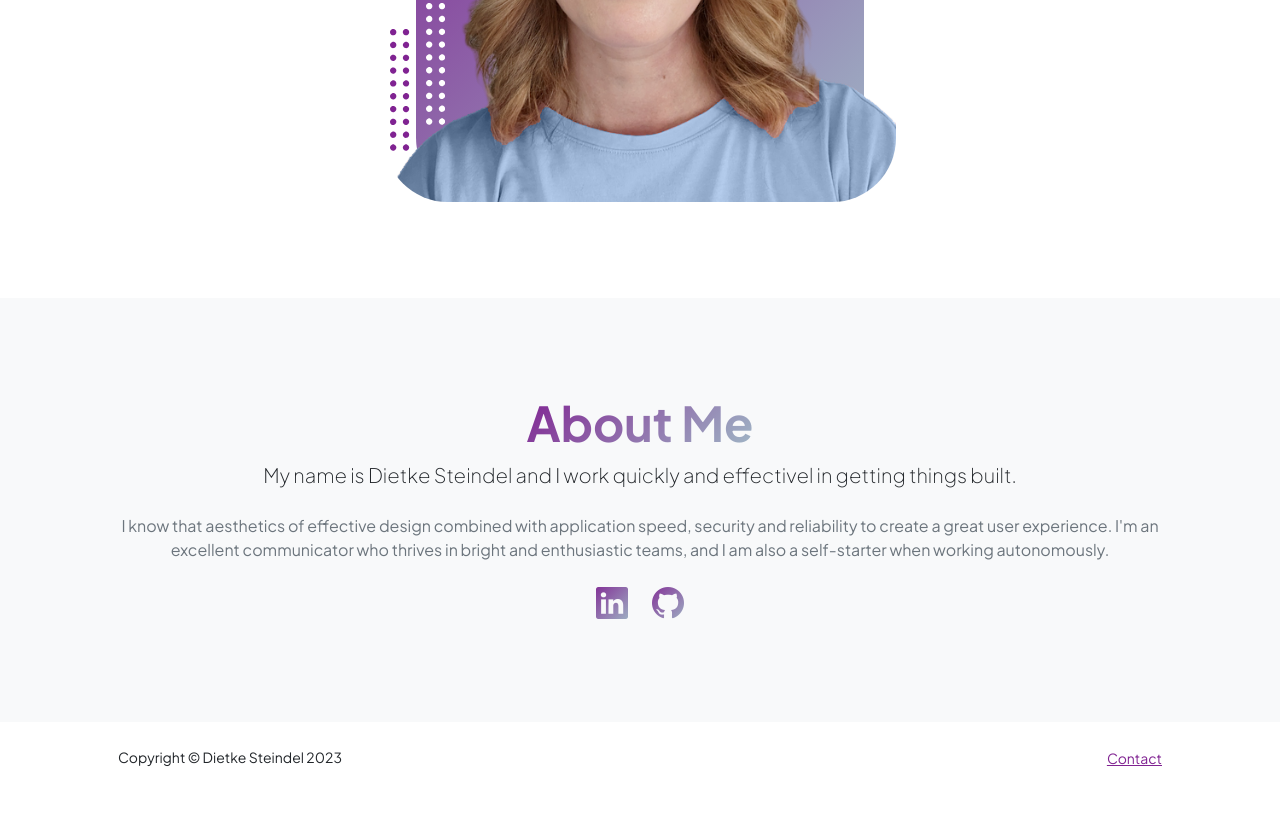
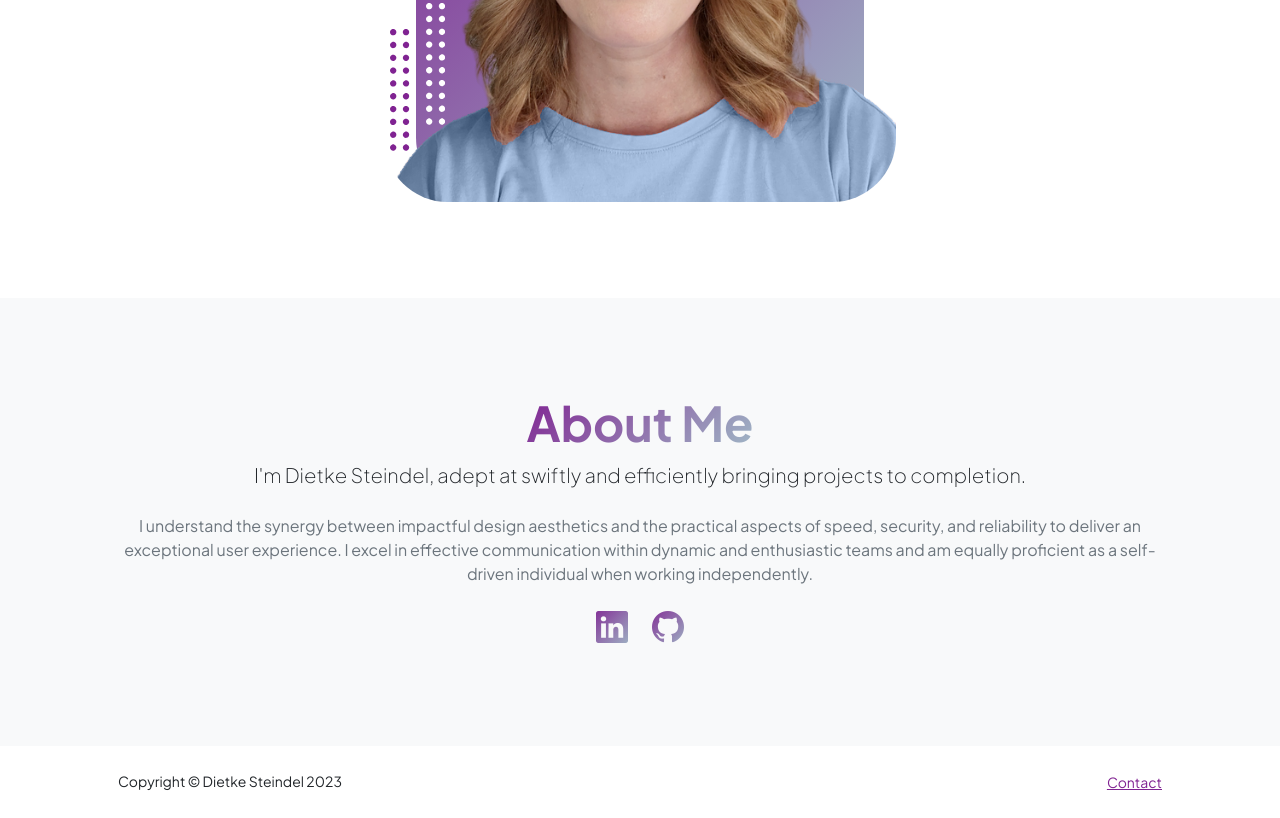
Before and after one commit to DietkeSt/my-projects, a website: page dist/index.html in a window 1280 px wide. Shown: the part 767-1585 px from the top of the page. Before the commit the page ends 1561 px from the top, so only its background shows below. Drawn offline with nearby package versions, Linux system fonts and the light colour scheme.

Commit message:
Add own text

```diff
--- a/dist/index.html
+++ b/dist/index.html
@@ -369,12 +369,13 @@
                     <div class="col-xxl-8">
                         <div class="text-center my-5">
                             <h2 class="display-5 fw-bolder"><span class="text-gradient d-inline">About Me</span></h2>
-                            <p class="lead fw-light mb-4">My name is Dietke Steindel and I work quickly and effectivel
-                                in getting things built.</p>
-                            <p class="text-muted">I know that aesthetics of effective design combined with application
-                                speed, security and reliability to create a great user experience. I'm an excellent
-                                communicator who thrives in bright and enthusiastic teams, and I am also a self-starter
-                                when working autonomously.</p>
+                            <p class="lead fw-light mb-4">
+                                I'm Dietke Steindel, adept at swiftly and efficiently bringing projects to completion.
+                            </p>
+                            <p class="text-muted">I understand the synergy between impactful design aesthetics and the
+                                practical aspects of speed, security, and reliability to deliver an exceptional user
+                                experience. I excel in effective communication within dynamic and enthusiastic teams and
+                                am equally proficient as a self-driven individual when working independently.</p>
                             <div class="d-flex justify-content-center fs-2 gap-4">
                                 <a class="text-gradient" href="https://www.linkedin.com/in/dietke/" target="_blank"><i
                                         class="bi bi-linkedin"></i></a>
```
